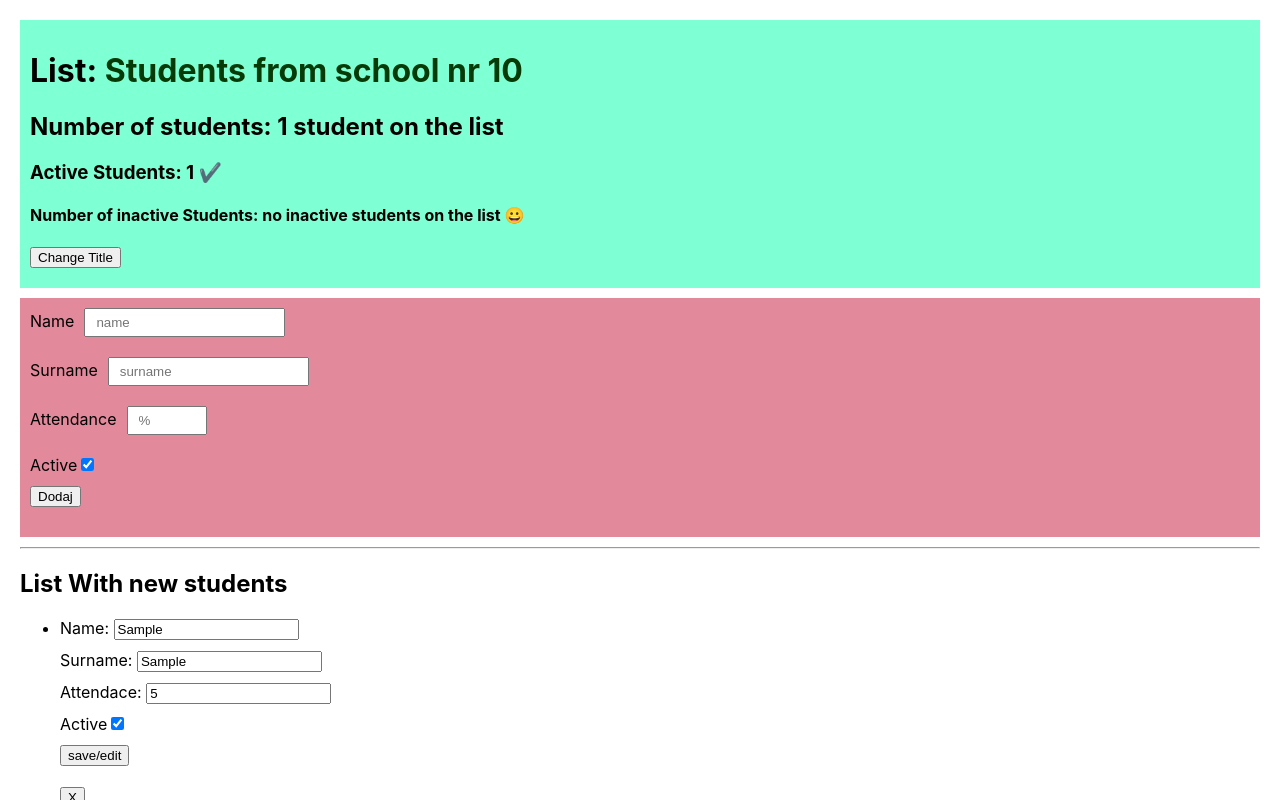
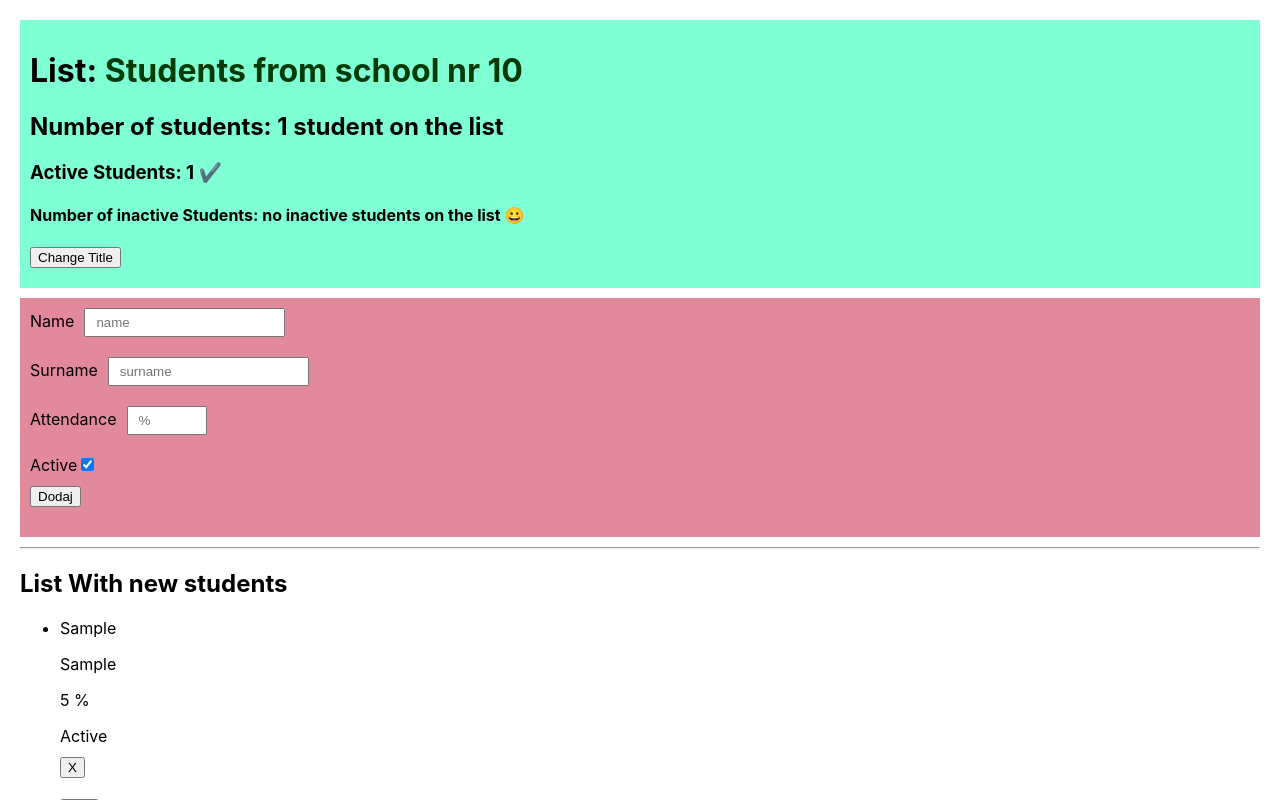
Before and after one commit to CarolinaFledgling/school-list-react-study, a React (Create React App) app: page / in a window 1280 px wide. Both pictures are taken after typing "Sample", "Sample", "5" into the empty fields and a click on the button "Dodaj". Shown: the top 800 px of the page. Built offline with nearby package versions, Linux system fonts and the light colour scheme.

Commit message:
added functionality for changing UI between sedit and save field input

```diff
--- a/src/components/SaveButton/SaveButton.js
+++ b/src/components/SaveButton/SaveButton.js
@@ -1,15 +1,15 @@
 import React from 'react'
 
-export default function SaveButton({ onSaveHandler, id, inputSaveName, inputSaveSurname, inputSaveAttendace, showEditBtnMainListStudent, inputSaveIsActive, showEditBtnSearchStudent }) {
+export default function SaveButton({ setEditing, onSaveHandler, id, inputSaveName, inputSaveSurname, inputSaveAttendace, showEditBtnMainListStudent, inputSaveIsActive, showEditBtnSearchStudent }) {
 
     const handlerSaveStudent = () => {
         onSaveHandler(id, inputSaveName, inputSaveAttendace, inputSaveSurname, inputSaveIsActive)
+        setEditing(false)
     }
     return (
         <div>
-            {showEditBtnSearchStudent === true ? <button type='button' onClick={handlerSaveStudent}>save/edit</button> : null}
-            {showEditBtnMainListStudent === true ? <button type='button' onClick={handlerSaveStudent}>save/edit</button> : null}
-            {/* <button type="button" className="btn btn-edit" onClick={handlerSaveStudent}>Save</button> */}
+            {showEditBtnSearchStudent === true ? <button type='button' onClick={handlerSaveStudent}>save</button> : null}
+            {showEditBtnMainListStudent === true ? <button type='button' onClick={handlerSaveStudent}>save</button> : null}
         </div>
     )
 }
--- a/src/components/StudentInfo/StudentInfo.js
+++ b/src/components/StudentInfo/StudentInfo.js
@@ -3,20 +3,19 @@ import RemoveButton from '../RemoveButton/RemoveButton'
 import SaveButton from '../SaveButton/SaveButton'
 
 
-export default function StudentInfo({ isActive,name, surname, attendace, onDeleteStudent, id, showCloseBtnSearchStudent,showEditBtnSearchStudent, showCloseBtnMainListStudent,showEditBtnMainListStudent, onSaveHandler }) {
+export default function StudentInfo({ isActive, name, surname, attendace, onDeleteStudent, id, showCloseBtnSearchStudent, showEditBtnSearchStudent, showCloseBtnMainListStudent, showEditBtnMainListStudent, onSaveHandler }) {
     const [inputSaveName, setInputSaveName] = useState(name)
     const [inputSaveSurname, setInputSaveSurname] = useState(surname)
     const [inputSaveAttendace, setInputSaveAttendace] = useState(attendace)
     const [inputSaveIsActive, setInputSaveIsActive] = useState(isActive)
-
-    // próba zrobienia Edycji
     const [isEditing, setEditing] = useState(false);
-
-    // podzielić to na editingTemplate i viewTemplate?? to maja byc komponenty ? czy display block lub none
-    // <li>{isEditing ? editingTemplate : viewTemplate}</li>
 
 
     return (
+
+        <div>
+
+            {isEditing ? (
 
                 <li className="student-details">
                     <div className="fields">
@@ -53,6 +52,7 @@ export default function StudentInfo({ isActive,name, surname, attendace, onDelet
                             inputSaveIsActive={inputSaveIsActive}
                             showEditBtnSearchStudent={showEditBtnSearchStudent}
                             showEditBtnMainListStudent={showEditBtnMainListStudent}
+                            setEditing={setEditing}
                         />
 
                         <RemoveButton
@@ -60,12 +60,36 @@ export default function StudentInfo({ isActive,name, surname, attendace, onDelet
                             id={id}
                             showCloseBtnSearchStudent={showCloseBtnSearchStudent}
                             showCloseBtnMainListStudent={showCloseBtnMainListStudent}
-
-
                         />
 
                     </div>
                 </li>
 
+
+
+
+            ) : (
+                <li>
+                    <p>{inputSaveName}</p>
+                    <p>{inputSaveSurname}</p>
+                    <p>{inputSaveAttendace} %</p>
+                    <div>
+                        {inputSaveIsActive === true ? <label htmlfor="active">Active</label> : <label htmlfor="active">Inactive</label>}
+
+                    </div>
+                    <RemoveButton
+                        onDeleteStudent={onDeleteStudent}
+                        id={id}
+                        showCloseBtnSearchStudent={showCloseBtnSearchStudent}
+                        showCloseBtnMainListStudent={showCloseBtnMainListStudent}
+                    />
+
+                </li>
+            )}
+
+            <button onClick={() => setEditing(!isEditing)}>Edit</button>
+
+
+        </div>
     )
 }
--- a/src/components/UserList/UserList.js
+++ b/src/components/UserList/UserList.js
@@ -5,6 +5,8 @@ import Heading from '../Heading/Heading'
 import SearchBar from '../SearchBar/SearchBar'
 import { users } from '../../data/users'
 import SearchedListStudents from '../SearchedListStudents/SearchedListStudents'
+
+
 
 // CRUD
 
```
Lines whose indentation alone changed are shown as unchanged.
